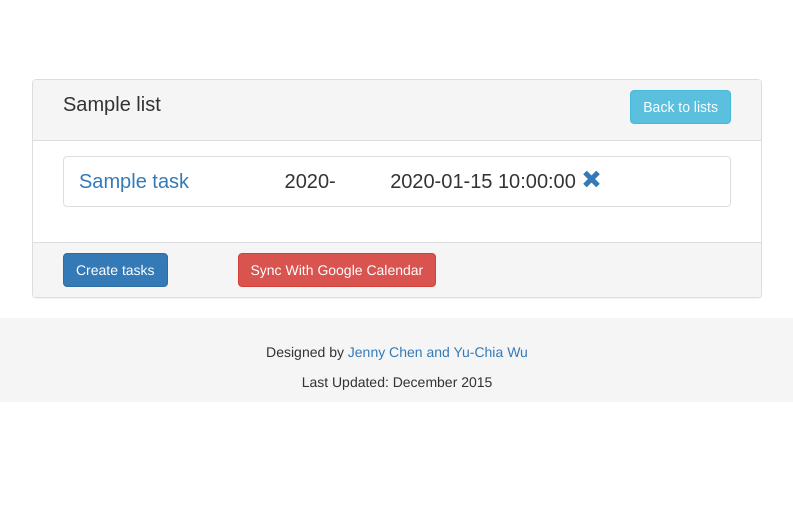
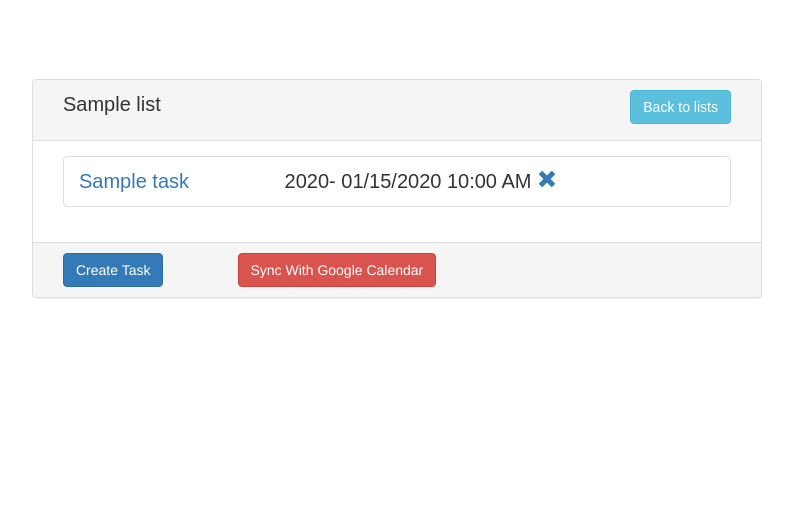
Before and after one commit to gges5110/ScheduleMyTasks, a Python web app: template templates/manage_tasks.html in a window 1280 px wide. Shown: the part 51-578 px from the top of the page, without its empty margins (258-1051 px from the left). Run offline with Jinja, Linux system fonts and the light colour scheme; the template is opened without the code that fills it: most values are stand-ins (such as "Sample title", 1, 10 or a date in 2020); some libraries are stand-ins or nearby versions.

Commit message:
Edit and Create tasks

```diff
--- a/templates/manage_tasks.html
+++ b/templates/manage_tasks.html
@@ -47,18 +47,18 @@ div.panel-heading {
                         {% for task in tasks %}
                             <li class="list-group-item" id="{{ task.key.urlsafe() }}">
                                 <span class="task_name_span">
-                                    <a href="#" class="edit_task_opener">
+                                    <a href="#" data-toggle="modal" data-target="#create_task_modal" class="list_modal edit_task">
                                       {{ task.name }}
                                     </a>
                                 </span>
-                                <span class="task_eft">
+                                <span class="task_eft_span">
                                     {{ task.estimated_finish_time.isoformat()[0:5] }}
                                 </span>
                                 <span class="task_due_date_span">
-                                    {{ task.due_date }}
+                                    {{ task.due_date.strftime("%m/%d/%Y %I:%M %p") }}
                                 </span>
-                                <a href="#" data-toggle="modal" data-target="#myModal" class="list_modal" id="{{ list.key.urlsafe() }}">
-                                    <i class="glyphicon glyphicon-remove delete_task"></i>
+                                <a href="#" data-toggle="modal" data-target="#delete_task_modal" class="list_modal delete_task" id="{{ task.key.urlsafe() }}">
+                                    <i class="glyphicon glyphicon-remove"></i>
                                 </a>
                             </li>
                         {% endfor %}
@@ -75,8 +75,8 @@ div.panel-heading {
 
             <div class="panel-footer clearfix">
                 <div class="col-sm-3">
-                    <button class="btn btn-primary create_task_opener">
-                        Create tasks
+                    <button data-toggle="modal" data-target="#create_task_modal" class="btn btn-primary create_task">
+                        Create Task
                     </button>
                 </div>
                 <div class="col-sm-3">
@@ -95,74 +95,42 @@ div.panel-heading {
 $(document).ready(function() {
 
     var create_dialog, edit_dialog, list_name, list_key;
-    create_dialog = $( "#create_item" ).dialog({
-        autoOpen: false,
-        width: 400,
-        height: 450
-    });
-
-    edit_dialog = $('#edit_task').dialog({
-      autoOpen: false,
-      width: 400,
-      height: 450
-    });
 
     list_name = '{{ list.name }}';
     list_key = '{{ list.key.urlsafe() }}';
     var task_id;
 
-    $(document).on('click', '.edit_task_opener', function(event) {
-        toastr.warning('Edit task.');
-        edit_dialog.dialog('open');
+    $(document).on('click', '.edit_task', function(event) {
+        //toastr.warning('Edit task.');
+        //edit_dialog.dialog('open');
         var task_name = $(this).text();
         // console.log(task_name);
-        $('#task_name_edit').val($.trim(task_name));
+        $('#task_name').val($.trim(task_name));
         task_id = $(this).closest('li.list-group-item').attr('id');
 
         var task_due_date = $(this).closest('li.list-group-item').children('.task_due_date_span').text();
-        $('#due_date_edit').val($.trim(task_due_date));
+        $('#due_date').val($.trim(task_due_date));
+
+        var task_eft = $(this).closest('li.list-group-item').children('.task_eft_span').text();
+        $('#eft').val($.trim(task_eft));
+
+        $('.create_task_title').text('Edit Task');
+        $('.modal_button_create_task').text('Save');
     });
 
-    $(document).on('click', '#edit_task_btn', function(e) {
-        toastr.success('Editing!');
-        var task_name = $('#task_name_edit').val();
-        var due_date = $('#due_date_edit').val();
-        var date_obj = new Date(due_date);
-        var eft = $('#eft_edit').val();
-        if(task_name === "") {
-            toastr.warning('Task name must be filled!');
-        }
-        else if(due_date === "") {
-            toastr.warning('Due date must be filled!');
-        }
-        else if(eft === "") {
-            toastr.warning('Estimated finish time must be filled!');
-        }
-        else {
-            var res = 'task_key=' + task_id;
-            res += '&task_name=' + task_name;
-            res += '&due_date=' + date_obj.toISOString();
-            res += '&eft=' + eft;
+    $(document).on('click', '.create_task', function(event) {
+        $('.create_task_title').text('Create Task');
+        $('.modal_button_create_task').text('Create');
 
-            event.preventDefault();
-            $.ajax({
-                type: 'POST',
-                url: 'api/edit_task',
-                data: res,
-                success: function(msg) {
-                    toastr.success('Edit success!');
-                }
-            });
-        }
+        $('#task_name').val('');
+        $('#due_date').val('');
+        $('#eft').val('');
+
+        task_id = '';
     });
 
 
-
-    $( ".create_task_opener" ).click(function() {
-        create_dialog.dialog( "open" );
-    });
-
-    $('#create_task_btn').on('click', function(e) {
+    $(document).on('click', '.modal_button_create_task', function(e) {
         var task_name = $('#task_name').val();
         var eft = $('#eft').val();
         var due_date = $('#due_date').val();
@@ -180,6 +148,7 @@ $(document).ready(function() {
             res += '&task_name=' + task_name;
             res += '&due_date=' + due_date;
             res += '&eft=' + eft;
+            res += '&task_key=' + task_id;
 
             event.preventDefault();
             $.ajax({
@@ -190,25 +159,41 @@ $(document).ready(function() {
             });
 
             function appendTask(msg) {
-              create_dialog.dialog( "close" );
-              if (msg != 'Failed') {
+              if (msg == 'Edited'){
+                  $('#'+task_id).children('.task_name_span').children('.edit_task').text(task_name);
+                  $('#'+task_id).children('.task_eft_span').text(eft);
+                  $('#'+task_id).children('.task_due_date_span').text(due_date);
+                  toastr.success('Task edited');
+              }
+              else if (msg != 'Failed') {
                   // append new task
-                  toastr.success(name + 'Task created!');
+                  toastr.success('Task created!');
                     // TODO add new task
-                  $("ul.list-group").append("<li class=\"list-group-item\" id=\"" +
-                      msg +
-                      "\">" +
+                  $("ul.list-group").append(
+                        "<li class=\"list-group-item\" id=\"" + msg +"\">" +
+                            "<span class=\"task_name_span\">" +
+                                "<a href=\"#\" data-toggle=\"modal\" data-target=\"#create_task_modal\" class=\"list_modal edit_task\">" +
                                     task_name +
-                      "<a href=\"#\">" +
-                      "<i class=\"glyphicon glyphicon-remove delete_task\"></i>" +
-                      "</a></li>");
+                                "<\/a>" +
+                            "<\/span>" +
+                            "<span class=\"task_eft_span\">" +
+                                eft +
+                            "<\/span>" +
+                            "<span class=\"task_due_date_span\">" +
+                                due_date +
+                            "<\/span>" +
+                            "<a href=\"#\" data-toggle=\"modal\" data-target=\"#delete_task_modal\" class=\"list_modal delete_task\" id=\"" + msg + "\">" +
+                                "<i class=\"glyphicon glyphicon-remove\"><\/i>" +
+                            "<\/a>" +
+                        "<\/li>"
+                    );
               }
             }
         }
     });
 
-    $(document).on('click', '.modal_button', function(event) {
-        var task_key = $(this).closest('.list-group-item').attr('id');
+    $(document).on('click', '.modal_button_delete_task', function(event) {
+        var task_key = $('#delete_task_id').val();
         var res = 'task_key=' + task_key;
         // toastr.success('Task deleting!');
         event.preventDefault();
@@ -219,93 +204,54 @@ $(document).ready(function() {
             success: function(msg) {
                 console.log(msg)
                 if (msg === 'Success') {
-                    // append new task
-                    var task_li = $('li.list-group-item#' + task_key);
+                    var task_li = $('#' + task_key).closest('.list-group-item');
                     task_li.remove();
                     toastr.success('Task deleted!');
                 }
             }
         });
     });
+
+    $(document).on('click', '.delete_task', function(event) {
+        var task_key = $(this).attr('id');
+        var task_name = $(this).closest('.list-group-item').children('.task_name_span').children('.edit_task').text();
+        $('#delete_task_title').text('Deleting "' + task_name + '"');
+        $('#delete_task_id').val(task_key);
+    });
 });
 </script>
 
-<!-- Modal -->
-<div class="modal fade" id="myModal" role="dialog">
+<!-- Modal Delete -->
+<div class="modal fade" id="delete_task_modal" role="dialog">
     <div class="modal-dialog">
       <!-- Modal content-->
       <div class="modal-content">
         <div class="modal-header">
           <button type="button" class="close" data-dismiss="modal">&times;</button>
-          <h4 class="modal-title">Modal Header</h4>
+          <h4 class="modal-title" id="delete_task_title">Modal Header</h4>
         </div>
         <div class="modal-body">
-            Panel body
+            Are you sure you want to delete?
         </div>
         <div class="modal-footer">
-          <button type="button" class="btn btn-default modal_button" data-dismiss="modal">Close</button>
+          <input type="hidden" id="delete_task_id">
+          <button type="button" class="btn btn-default modal_button_delete_task" data-dismiss="modal">Delete</button>
         </div>
       </div>
     </div>
 </div>
 
-<div id='edit_task' title='Edit Task'>
-    <div>
-        Task Name
-        <input type="text" class="form-control" id="task_name_edit">
+
+<!-- Modal Create -->
+<div class="modal fade" id="create_task_modal" role="dialog">
+    <div class="modal-dialog">
+      <!-- Modal content-->
+      <div class="modal-content">
+        <div class="modal-header">
+          <button type="button" class="close" data-dismiss="modal">&times;</button>
+          <h4 class="modal-title create_task_title">Create Task</h4>
         </div>
-
-    <div class="row">
-        <div class="col-sm-12">
-            Due Date
-        </div>
-    </div>
-
-    <div class="row">
-        <div class="col-sm-8">
-            <div class="form-group">
-                <div class="input-group date" id="datetimepicker2">
-                    <input type="text" class="form-control" id="due_date_edit"/>
-                    <span class="input-group-addon">
-                        <span class="glyphicon glyphicon-calendar"></span>
-                    </span>
-                </div>
-                <script type="text/javascript">
-                    $(function () {
-                        $('#datetimepicker2').datetimepicker();
-                    });
-                </script>
-            </div>
-        </div>
-    </div>
-
-    <div class="row">
-        <div class="col-sm-8">
-            Estimated Finish Time
-            <!-- <input type="text" class="form-control" id="eft"> -->
-            <select id="eft_edit">
-            {% for option in eft_choices %}
-                {% if loop.first %}
-                <option value={{ option }} selected>{{ option }}</option>
-                {% else %}
-                <option value={{ option }}>{{ option }}</option>
-                {% endif %}
-            {% endfor %}
-            </select>
-        </div>
-    </div>
-
-    <div class="row">
-        <div class="col-sm-8">
-            <button class="btn btn-primary" id="edit_task_btn">
-                Edit
-            </button>
-        </div>
-    </div>
-</div>
-
-
-<div id="create_item" title="Create New Task">
+        <div class="modal-body">
             <div>Task Name
                 <input type="text" class="form-control" id="task_name">
             </div>
@@ -340,21 +286,18 @@ $(document).ready(function() {
                     <!-- <input type="text" class="form-control" id="eft"> -->
                     <select id="eft">
                     {% for option in eft_choices %}
-                <option value={{ option }} selected>{{ option }}</option>
+                        <option value={{ option }} {% if loop.first %} selected {% endif %}>{{ option }}</option>
                     {% endfor %}
                     </select>
                 </div>
             </div>
-
-    <div class="row">
-        <div class="col-sm-8">
-            <button class="btn btn-primary" id="create_task_btn">
-                Create
-            </button>
-        <div class="col-sm-8">
+        </div>
+        <div class="modal-footer">
+          <input type="hidden" id="delete_task_id">
+          <button type="button" class="btn btn-default modal_button_create_task" data-dismiss="modal">Create</button>
+        </div>
+      </div>
     </div>
 </div>
 
-
-
 {% endblock %}
```
Also changed, not shown: main.py (+20 -8 lines). Lines whose indentation alone changed are shown as unchanged.
